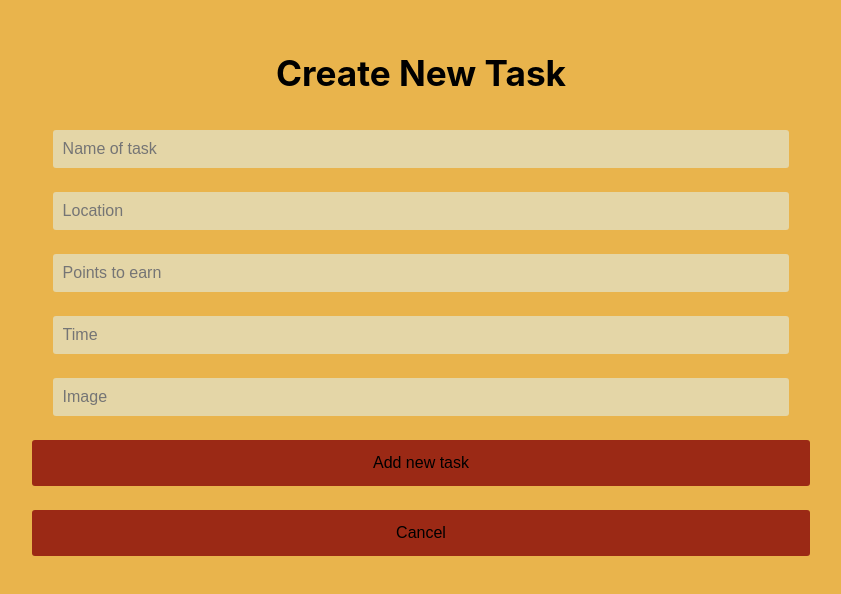
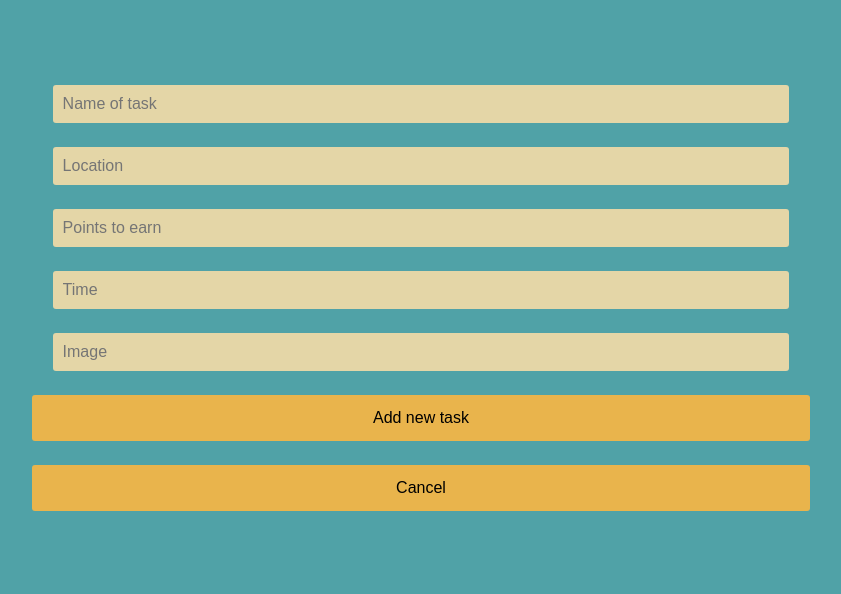
Before and after one commit to Hackbit/reactriot2019-lambdarioteers, a React (Create React App) app: page /task-form in a window 1280 px wide. Shown: the part 102-696 px from the top of the page, without its empty margins (219-1060 px from the left). Built offline with nearby package versions, Linux system fonts and the light colour scheme.

Commit message:
General task form styles complete

```diff
--- a/src/components/FormStyles.js
+++ b/src/components/FormStyles.js
@@ -20,14 +20,18 @@ form {
     align-items: center;
     width: 80%;
 
-    input {
+    input,
+    textarea {
         width: 70%;
+        min-width: 70%;
+        min-height: 35px;
         padding: 8px;
         margin: 12px 0;
         border: 2px solid transparent;
         border-radius: 3px;
         font-size: 1rem;
         background: #e4d6a7;
+        font-family: 'Arial', sans-serif;
     }
 }
 `;
--- a/src/components/TaskForm.js
+++ b/src/components/TaskForm.js
@@ -2,9 +2,9 @@ import React, { useEffect } from 'react'
 import { Form, Field ,withFormik } from 'formik'
 import * as Yup from 'yup'
 import { connect } from 'react-redux'
+import styled from "styled-components";
 
 import { addTask, updateTask, cancel } from '../actions/taskActions'
-import { FormContainer, InputError, FormButton } from "./FormStyles";
 
 const TaskForm = ({ status, errors, touched, isSubmitting, addTask, history, updateTask, isUpdating, id }) => {
   useEffect(() => {
@@ -31,25 +31,15 @@ const TaskForm = ({ status, errors, touched, isSubmitting, addTask, history, upd
   }
 
   return (
-    <FormContainer bgColor="#e9b44c">
-      <h1>Create New Task</h1>
+    <FormContainer>
       <Form>
         <Field component="input" name="name" type="text" placeholder="Name of task"/>
         <Field component="input" name="locationInput" type="text" placeholder="Location"/>
         <Field component="input" name="pointsToEarn" type="number" placeholder="Points to earn"/>
         <Field component="input" name="time" type="text" placeholder="Time"/>
         <Field component="input" name="img" type="text" placeholder="Image"/>
-        <FormButton
-          type="submit"
-          disabled={isSubmitting}
-          bgColor="#9b2915"
-          hoverColor="#1c110a"
-        >{isUpdating ? "Updating" : "Add new task"}</FormButton>
-        <FormButton
-          onClick={cancelBtn}
-          bgColor="#9b2915"
-          hoverColor="#1c110a"
-        >Cancel</FormButton>
+        <FormButton type="submit" disabled={isSubmitting}>{isUpdating ? "Updating" : "Add new task"}</FormButton>
+        <FormButton onClick={cancelBtn}>Cancel</FormButton>
       </Form>
     </FormContainer>
   )
@@ -90,3 +80,52 @@ const mapStateToProps = state => {
 }
 
 export default connect(mapStateToProps, { addTask, updateTask, cancel })(TaskFormWithFormik)
+
+const FormContainer = styled.div`
+display: flex;
+justify-content: center;
+align-items: center;
+flex-direction: column;
+width: 100%;
+height: 100vh;
+background: #50a2a7;
+
+h1 {
+    font-size: 2.2rem;
+}
+
+form {
+    display: flex;
+    flex-direction: column;
+    justify-content: space-evenly;
+    align-items: center;
+    width: 80%;
+
+    input {
+        width: 70%;
+        padding: 8px;
+        margin: 12px 0;
+        border: 2px solid transparent;
+        border-radius: 3px;
+        font-size: 1rem;
+        background: #e4d6a7;
+    }
+}
+`;
+
+const FormButton = styled.button`
+border: none;
+border-radius: 3px;
+width: 76%;
+padding: 14px;
+background: pink;
+font-size: 1rem;
+background: #e9b44c;
+transition: all .3s;
+margin: 12px 0;
+
+&:hover {
+    background: #9b2915;
+    color: white;
+}
+`;
```
